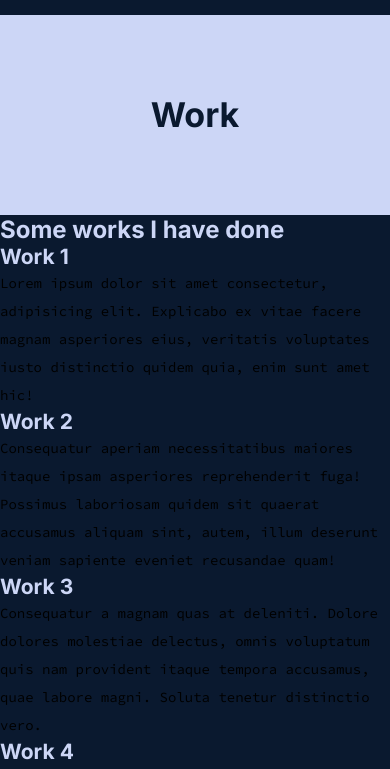
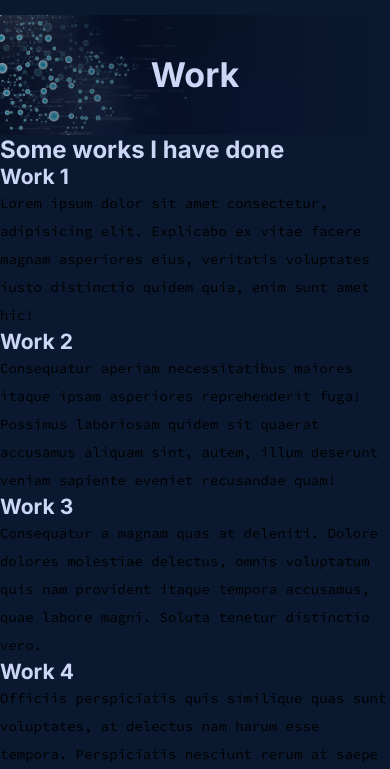
Before and after one commit to cendezgh/cendez-page, a plain HTML site: page pages/work.html in a window 390 px wide. Shown: the part 75-844 px from the top of the page. Drawn offline with Linux system fonts and the light colour scheme.

Commit message:
test actualizacion banner

```diff
--- a/css/styles.css
+++ b/css/styles.css
@@ -72,14 +72,13 @@ p {
 }
 
 .banner-title {
-    background-color: #CCD6F6;
+    background-image:
+    linear-gradient(to right, #0a192f60, #0a192f),
+    url('../images/banners-titulos.webp');
+    background-size: cover;
     height: 200px;
     line-height: 200px;
     text-align: center;
-}
-
-.banner-title h1 {
-    color: #0A192F;
 }
 
 .max-w1200 {
@@ -681,6 +680,10 @@ footer .logo {
         margin-left: auto;
     }
     /* ------------------about page---------------- */
+    .banner-title {
+        height: 120px;
+        line-height: 120px;
+    }
 
     .harmony-container img {
         width: min(80vw, 200px);
```
Also changed, not shown: images/banners-titulos.webp (added).
